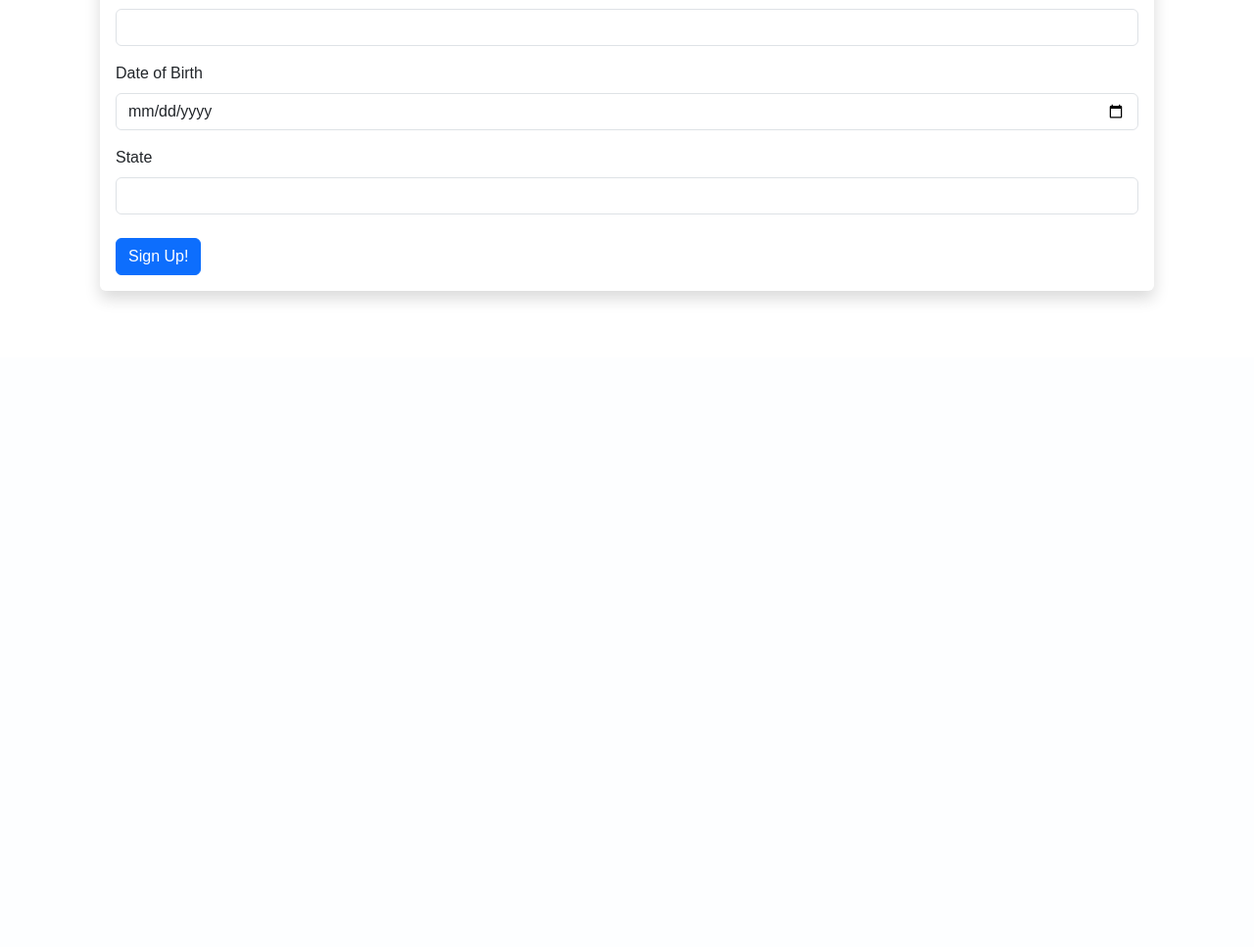
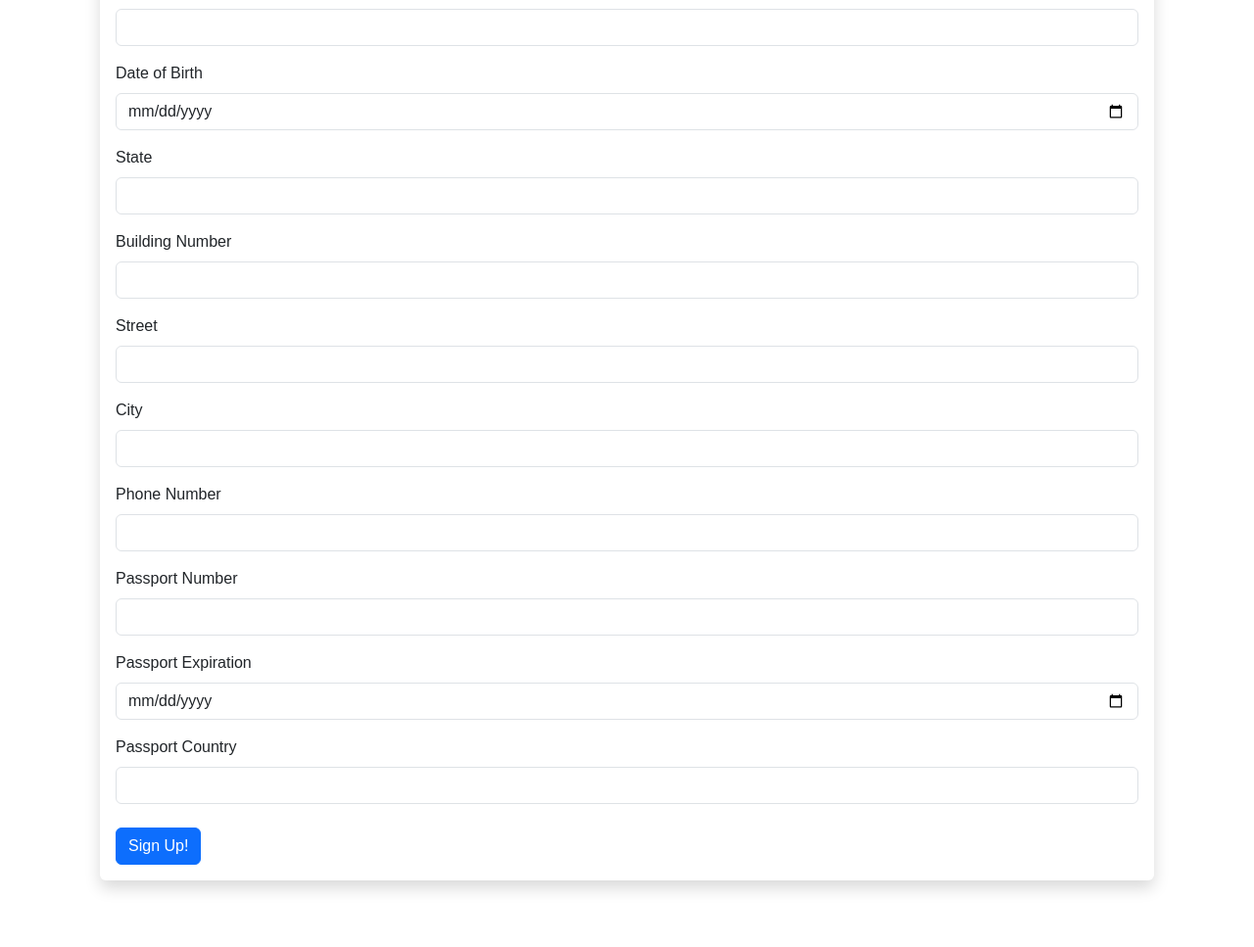
Before and after one commit to Jaacky-Huaang/Databases_Project, a Flask app: page /register_customer in a window 1280 px wide. Shown: the part 601-1568 px from the top of the page at 98% size. Before the commit the page ends 909 px from the top, so only its background shows below. Run offline with Flask 3, Linux system fonts and the light colour scheme.

Commit message:
fix customer register

```diff
--- a/reservation/forms.py
+++ b/reservation/forms.py
@@ -23,12 +23,12 @@ class CustomerRegistrationForm(FlaskForm):
 
 
 class StaffRegistrationForm(FlaskForm):
-    user_name = StringField('User Name', validators=[DataRequired(), Length(min=1, max=50)])
+    # user_name = StringField('User Name', validators=[DataRequired(), Length(min=1, max=50)])
     password = PasswordField('Password', validators=[DataRequired(), Length(min=1, max=50)])
     confirm_password = PasswordField('Confirm Password', validators=[DataRequired(), EqualTo('password', message='Please type your password again')])
     first_name = StringField('First Name', validators=[DataRequired(), Length(min=1, max=50)])
     last_name = StringField('Last Name', validators=[DataRequired(), Length(min=1, max=50)])
-    date_of_birth = DateField('Date of Birth', validators=[DataRequired()])
+    # date_of_birth = DateField('Date of Birth', validators=[DataRequired()])
     airline_name = StringField('Airline Name', validators=[DataRequired(), Length(min=1, max=50)])
 
     submit = SubmitField('Staff Sign Up')
--- a/reservation/templates/register_customer.html
+++ b/reservation/templates/register_customer.html
@@ -81,7 +81,84 @@
                     {% endif %}
                 </div>
 
-                <!-- Additional fields structured in similar fashion -->
+                <!-- New fields added -->
+                <div class="mb-3">
+                    <label for="{{ form.building_number.id }}" class="form-label">{{ form.building_number.label.text }}</label>
+                    {{ form.building_number(class="form-control" + (" is-invalid" if form.building_number.errors else "")) }}
+                    {% if form.building_number.errors %}
+                        <div class="invalid-feedback">
+                            {% for error in form.building_number.errors %}
+                                {{ error }}
+                            {% endfor %}
+                        </div>
+                    {% endif %}
+                </div>
+                <div class="mb-3">
+                    <label for="{{ form.street.id }}" class="form-label">{{ form.street.label.text }}</label>
+                    {{ form.street(class="form-control" + (" is-invalid" if form.street.errors else "")) }}
+                    {% if form.street.errors %}
+                        <div class="invalid-feedback">
+                            {% for error in form.street.errors %}
+                                {{ error }}
+                            {% endfor %}
+                        </div>
+                    {% endif %}
+                </div>
+                <div class="mb-3">
+                    <label for="{{ form.city.id }}" class="form-label">{{ form.city.label.text }}</label>
+                    {{ form.city(class="form-control" + (" is-invalid" if form.city.errors else "")) }}
+                    {% if form.city.errors %}
+                        <div class="invalid-feedback">
+                            {% for error in form.city.errors %}
+                                {{ error }}
+                            {% endfor %}
+                        </div>
+                    {% endif %}
+                </div>
+                <div class="mb-3">
+                    <label for="{{ form.phone_number.id }}" class="form-label">{{ form.phone_number.label.text }}</label>
+                    {{ form.phone_number(class="form-control" + (" is-invalid" if form.phone_number.errors else "")) }}
+                    {% if form.phone_number.errors %}
+                        <div class="invalid-feedback">
+                            {% for error in form.phone_number.errors %}
+                                {{ error }}
+                            {% endfor %}
+                        </div>
+                    {% endif %}
+                </div>
+                <div class="mb-3">
+                    <label for="{{ form.passport_number.id }}" class="form-label">{{ form.passport_number.label.text }}</label>
+                    {{ form.passport_number(class="form-control" + (" is-invalid" if form.passport_number.errors else "")) }}
+                    {% if form.passport_number.errors %}
+                        <div class="invalid-feedback">
+                            {% for error in form.passport_number.errors %}
+                                {{ error }}
+                            {% endfor %}
+                        </div>
+                    {% endif %}
+                </div>
+                <div class="mb-3">
+                    <label for="{{ form.passport_expiration.id }}" class="form-label">{{ form.passport_expiration.label.text }}</label>
+                    {{ form.passport_expiration(class="form-control" + (" is-invalid" if form.passport_expiration.errors else "")) }}
+                    {% if form.passport_expiration.errors %}
+                        <div class="invalid-feedback">
+                            {% for error in form.passport_expiration.errors %}
+                                {{ error }}
+                            {% endfor %}
+                        </div>
+                    {% endif %}
+                </div>
+                <div class="mb-3">
+                    <label for="{{ form.passport_country.id }}" class="form-label">{{ form.passport_country.label.text }}</label>
+                    {{ form.passport_country(class="form-control" + (" is-invalid" if form.passport_country.errors else "")) }}
+                    {% if form.passport_country.errors %}
+                        <div class="invalid-feedback">
+                            {% for error in form.passport_country.errors %}
+                                {{ error }}
+                            {% endfor %}
+                        </div>
+                    {% endif %}
+                </div>
 
                 <div class="mt-4">
                     <button class="btn btn-primary" type="submit">Sign Up!</button>
```
